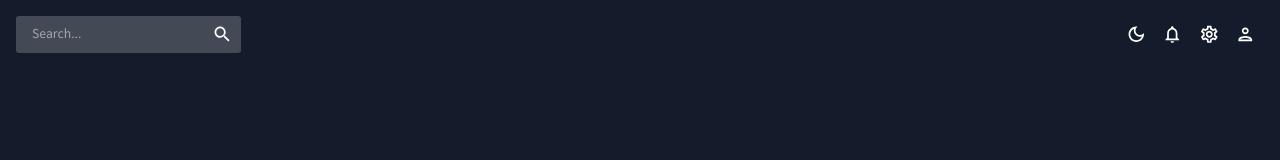
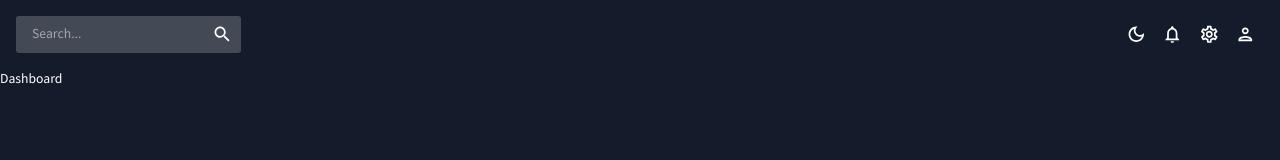
Before and after one commit to CutieMath/react-dashboard, a React (Create React App) app: page / in a window 1280 px wide. Shown: the top 160 px of the page. Built offline with nearby package versions, Linux system fonts and the light colour scheme; a web font is replaced by a local one.

Commit message:
add the needed routes

```diff
--- a/src/App.js
+++ b/src/App.js
@@ -1,6 +1,19 @@
 import { ColorModeContext, useMode } from "./theme";
 import { CssBaseline, ThemeProvider } from "@mui/material";
+import { Routes, Route } from "react-router-dom";
 import Topbar from "./scenes/global/Topbar";
+import Dashboard from "./scenes/dashboard";
+import Sidebar from "./scenes/global/Sidebar";
+// import Team from "./scenes/team";
+// import Invoices from "./scenes/invoices";
+// import Contacts from "./scenes/contacts";
+// import Bar from "./scenes/bar";
+// import Form from "./scenes/form";
+// import Line from "./scenes/line";
+// import Pie from "./scenes/pie";
+// import FAQ from "./scenes/faq";
+// import Geography from "./scenes/geography";
+// import Calendar from "./scenes/calendar";
 
 function App() {
   const [theme, colorMode] = useMode();
@@ -12,6 +25,19 @@
         <div className="app">
           <main className="content">
             <Topbar />
+            <Routes>
+              <Route path="/" element={<Dashboard />} />
+              {/* <Route path="/team" element={<Team />} /> */}
+              {/* <Route path="/invoices" element={<Invoices />} /> */}
+              {/* <Route path="/contacts" element={<Contacts />} /> */}
+              {/* <Route path="/bar" element={<Bar />} /> */}
+              {/* <Route path="/form" element={<Form />} /> */}
+              {/* <Route path="/line" element={<Line />} /> */}
+              {/* <Route path="/pie" element={<Pie />} /> */}
+              {/* <Route path="/faq" element={<FAQ />} /> */}
+              {/* <Route path="/geography" element={<Geography />} /> */}
+              {/* <Route path="/calendar" element={<Calendar />} /> */}
+            </Routes>
           </main>
         </div>
       </ThemeProvider>
```
